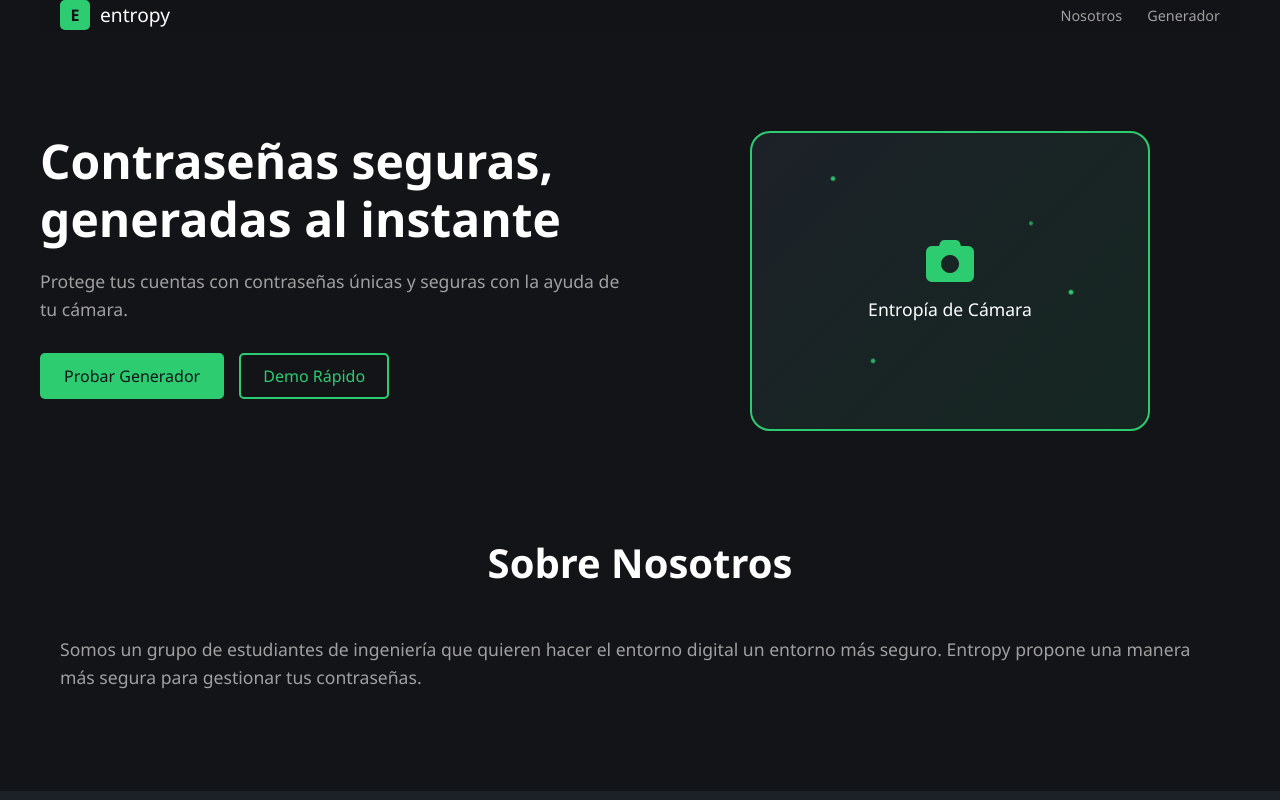
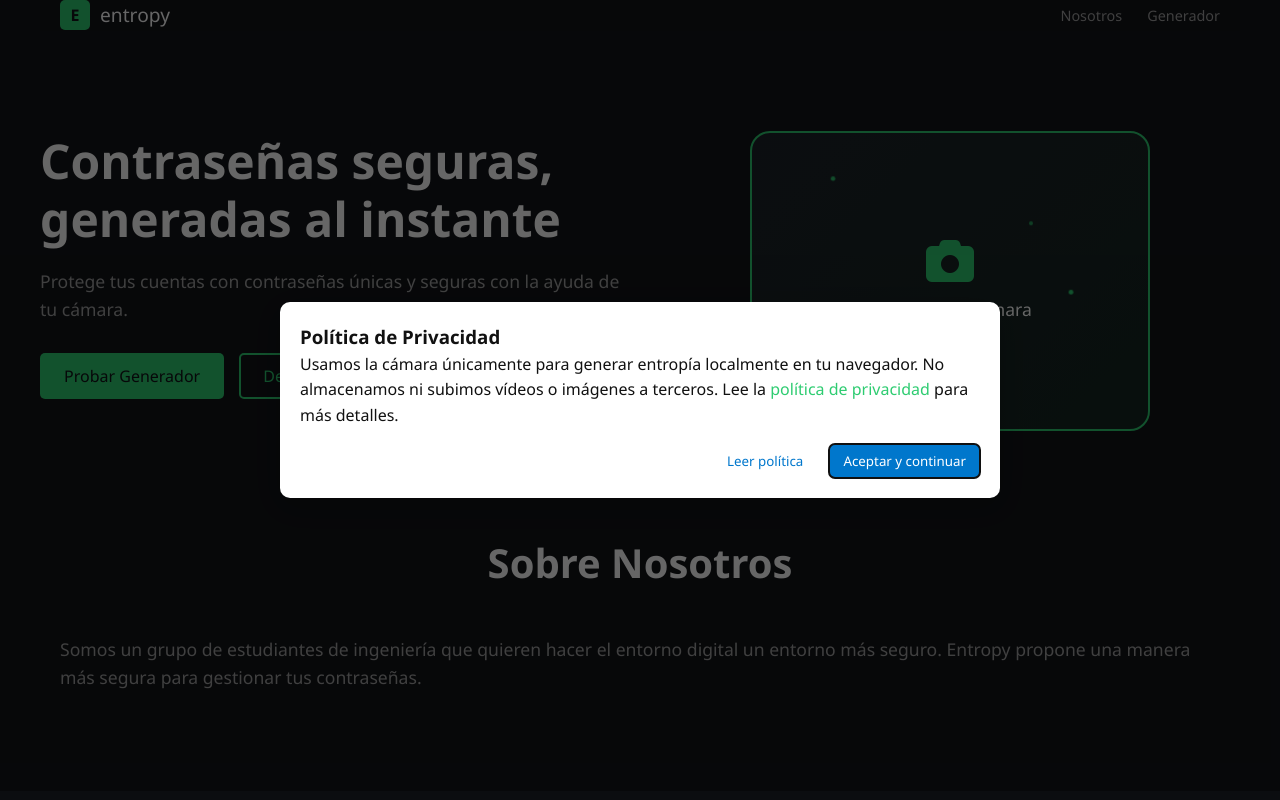
Before and after one commit to santiacevedovalencia-art/entropy-password-generator, a plain HTML site: page public/index.html in a window 1280 px wide. Shown: the top 800 px of the page. Drawn offline with Linux system fonts and the light colour scheme.

Commit message:
Add privacy consent modal and enforce acceptance before use

```diff
--- a/public/index.html
+++ b/public/index.html
@@ -6,6 +6,34 @@
     <title>Entropy - Generador de Contraseñas Seguras</title>
     <link rel="stylesheet" href="landing.css">
     <link rel="stylesheet" href="https://cdnjs.cloudflare.com/ajax/libs/font-awesome/6.4.0/css/all.min.css">
+    <style>
+        /* Modal de consentimiento de privacidad */
+        .privacy-modal-overlay {
+            position: fixed;
+            inset: 0;
+            background: rgba(0,0,0,0.6);
+            display: flex;
+            align-items: center;
+            justify-content: center;
+            z-index: 99999;
+        }
+        .privacy-modal {
+            background: #fff;
+            color: #111;
+            max-width: 720px;
+            width: 92%;
+            border-radius: 10px;
+            padding: 20px;
+            box-shadow: 0 8px 30px rgba(0,0,0,0.2);
+            font-family: inherit;
+        }
+        .privacy-modal h3 { margin-top: 0; }
+        .privacy-modal .buttons { text-align: right; margin-top: 16px; }
+        .privacy-modal .btn { margin-left: 8px; padding: 8px 14px; border-radius: 6px; border: none; cursor: pointer; }
+        .privacy-modal .btn.secondary { background: transparent; color: #0077cc; }
+        .privacy-modal .btn.accept { background: #0077cc; color: #fff; }
+        body.privacy-block { overflow: hidden; }
+    </style>
 </head>
 <body>
     <header class="container">
@@ -89,6 +117,19 @@
         </p>
     </footer>
 
+    <!-- Modal de consentimiento de privacidad -->
+    <div id="privacyModalOverlay" class="privacy-modal-overlay" style="display:none;">
+        <div class="privacy-modal" role="dialog" aria-modal="true" aria-labelledby="privacyTitle">
+            <h3 id="privacyTitle">Política de Privacidad</h3>
+            <p>Usamos la cámara únicamente para generar entropía localmente en tu navegador. No almacenamos ni subimos vídeos o imágenes a terceros. Lee la <a href="privacy.html" target="_blank">política de privacidad</a> para más detalles.</p>
+            <div class="buttons">
+                <button class="btn secondary" id="privacyReadBtn">Leer política</button>
+                <button class="btn accept" id="privacyAcceptBtn">Aceptar y continuar</button>
+            </div>
+        </div>
+    </div>
+
+    <script src="privacy-consent.js"></script>
     <script src="landing.js"></script>
 </body>
 </html>
--- /dev/null
+++ b/public/privacy-consent.js
@@ -0,0 +1,65 @@
+document.addEventListener('DOMContentLoaded', function () {
+    try {
+        const accepted = localStorage.getItem('privacyAccepted') === '1';
+        const overlay = document.getElementById('privacyModalOverlay');
+        const acceptBtn = document.getElementById('privacyAcceptBtn');
+        const readBtn = document.getElementById('privacyReadBtn');
+
+        function showModal() {
+            if (!overlay) return;
+            overlay.style.display = 'flex';
+            document.body.classList.add('privacy-block');
+            // focus accept button for keyboard users
+            if (acceptBtn) acceptBtn.focus();
+        }
+
+        function hideModal() {
+            if (!overlay) return;
+            overlay.style.display = 'none';
+            document.body.classList.remove('privacy-block');
+            // Inform other scripts
+            window.dispatchEvent(new CustomEvent('privacyAccepted'));
+        }
+
+        if (accepted) {
+            // nothing to do
+            return;
+        }
+
+        // If we don't have modal elements, ensure the user can still accept via link
+        if (!overlay || !acceptBtn || !readBtn) {
+            // fallback: prompt once
+            const ok = confirm('Para usar este sitio debe aceptar la política de privacidad. ¿Desea abrir la política ahora?');
+            if (ok) window.open('privacy.html', '_blank');
+            return;
+        }
+
+        showModal();
+
+        readBtn.addEventListener('click', function (e) {
+            e.preventDefault();
+            window.open('privacy.html', '_blank');
+        });
+
+        acceptBtn.addEventListener('click', function (e) {
+            e.preventDefault();
+            try {
+                localStorage.setItem('privacyAccepted', '1');
+            } catch (err) {
+                console.warn('No se pudo guardar la preferencia en localStorage.', err);
+            }
+            hideModal();
+        });
+
+        // Allow pressing Enter to accept
+        overlay.addEventListener('keydown', function (ev) {
+            if (ev.key === 'Enter') {
+                ev.preventDefault();
+                acceptBtn.click();
+            }
+        });
+
+    } catch (err) {
+        console.error('Error inicializando el consentimiento de privacidad:', err);
+    }
+});
```
Also changed, not shown: public/generator.html (+24 -0 lines).
